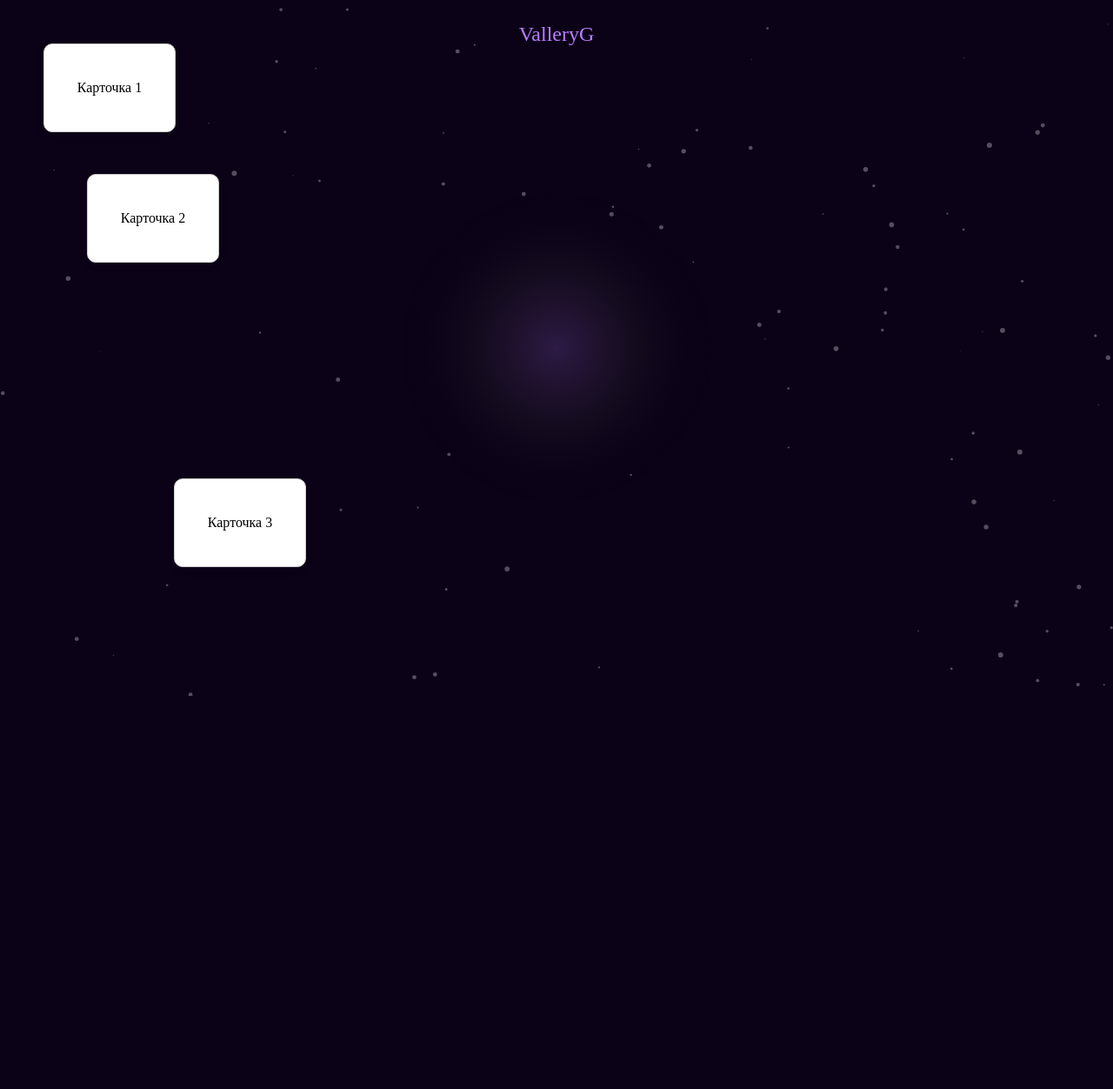
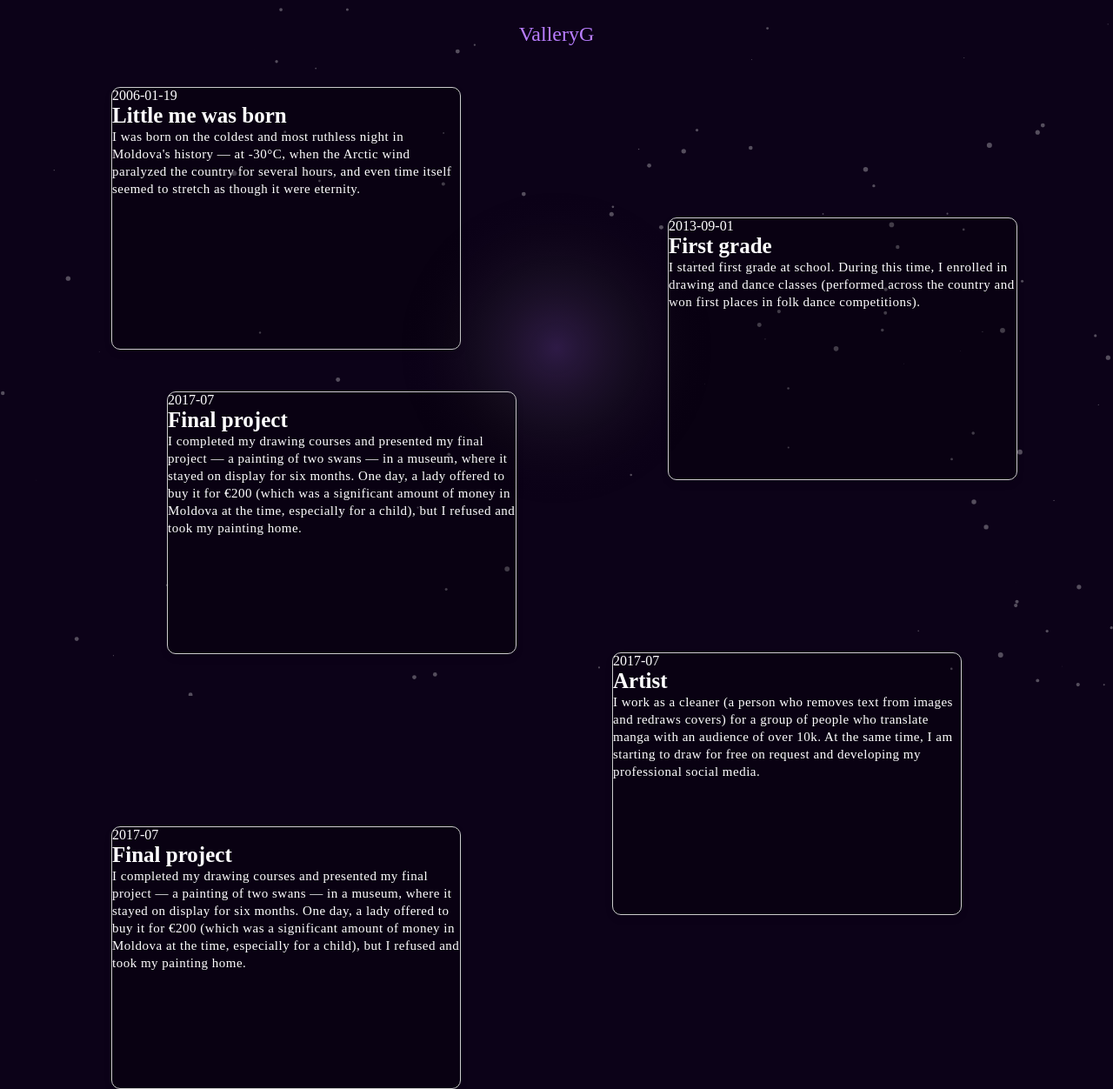
Before and after one commit to Valleryikl/Portfolio, a PHP site: page /blog.php in a window 1280 px wide. Shown: the whole page at 87% size. Before the commit the page ends 800 px from the top, so only its background shows below. Run offline with PHP 8.4, Linux system fonts and the light colour scheme.

Commit message:
add: card modul

```diff
--- a/blog.php
+++ b/blog.php
@@ -1,3 +1,6 @@
+<?php
+require_once "./modul/cardItem.php";
+?>
 <!DOCTYPE html>
 <html lang="ru">
 
@@ -15,9 +18,41 @@
   <nav>
     <a class="logo" href="./index.php">ValleryG</a>
   </nav>
-  <div class="card card-1">Карточка 1</div>
-  <div class="card card-2">Карточка 2</div>
-  <div class="card card-3">Карточка 3</div>
+  <main>
+    <?php
+      cardItem("1",
+      "2006-01-19",
+      "Little me was born",
+      "I was born on the coldest and most ruthless night in Moldova's history — at -30°C,
+      when the Arctic wind paralyzed the country for several hours, and even time itself seemed
+      to stretch as though it were eternity.");
+      cardItem("2",
+      "2013-09-01",
+      "First grade",
+      "I started first grade at school. During this time, I enrolled in drawing and dance classes
+      (performed across the country and won first places in folk dance competitions).");
+      cardItem("3",
+      "2017-07",
+      "Final project",
+      "I completed my drawing courses and presented my final project — a painting of two swans —
+      in a museum, where it stayed on display for six months. One day, a lady offered to buy it for
+      €200 (which was a significant amount of money in Moldova at the time, especially for a child),
+      but I refused and took my painting home.");
+      cardItem("4",
+      "2017-07",
+      "Artist",
+      "I work as a cleaner (a person who removes text from images and redraws covers) for a group of
+      people who translate manga with an audience of over 10k. At the same time, I am starting to draw
+      for free on request and developing my professional social media.");
+      cardItem("5",
+      "2017-07",
+      "Final project",
+      "I completed my drawing courses and presented my final project — a painting of two swans —
+      in a museum, where it stayed on display for six months. One day, a lady offered to buy it for
+      €200 (which was a significant amount of money in Moldova at the time, especially for a child),
+      but I refused and took my painting home.");
+    ?>
+  </main>
   <canvas id="lightCanvas"> </canvas>
   <canvas id="dotsCanvas"> </canvas>
 </body>
--- /dev/null
+++ b/modul/cardItem.php
@@ -0,0 +1,8 @@
+<?php
+function cardItem($nr, $time, $title, $content) {
+    echo "<div class='card card-".$nr."'>
+      <time datetime='".$time."'>".$time."</time>
+      <h4>".$title."</h4>
+      <p>".$content."</p>
+    </div>";
+}
--- a/nana.php
+++ /dev/null
@@ -1,4 +0,0 @@
-<?php
-function nana($title) {
-    echo"<h1>".$title."</h1>";
-}
--- a/src/scss/pags/blog/_blog.scss
+++ b/src/scss/pags/blog/_blog.scss
@@ -2,21 +2,21 @@ body {
     position: relative;
 }
 .card {
-    width: 150px;
-    height: 100px;
-    background-color: white;
+    color: white;
+    width: 400px;
+    height: 300px;
     border: 1px solid #ccc;
     border-radius: 10px;
     box-shadow: 0 4px 8px rgba(0, 0, 0, 0.1);
     position: absolute;
     cursor: grab;
     display: flex;
-    align-items: center;
-    justify-content: center;
+    flex-direction: column;
     user-select: none;
-}
-.card:active {
-    cursor: grabbing;
+
+    &:active {
+        cursor: grabbing;
+    }
 }
 .untransition {
     position: absolute;
--- a/src/scss/pags/blog/_cards.scss
+++ b/src/scss/pags/blog/_cards.scss
@@ -1,12 +1,15 @@
 $container: (
-    "1" 50px 50px,
-    "2" 200px 100px,
-    "3" 550px 200px
+    "1" 100px 10%,
+    "2" 250px 60%,
+    "3" 450px 15%,
+    "4" 750px 55%,
+    "5" 950px 10%
 );
 
-@each $name, $top, $left in $container {
+@each $name, $top, $left, $img in $container {
     .card-#{$name} {
         top: $top;
         left: $left;
+        background-color: #00000038;
     }
 }
```
Also changed, not shown: src/css/main.css (+25 -12 lines), src/css/main.min.css.
